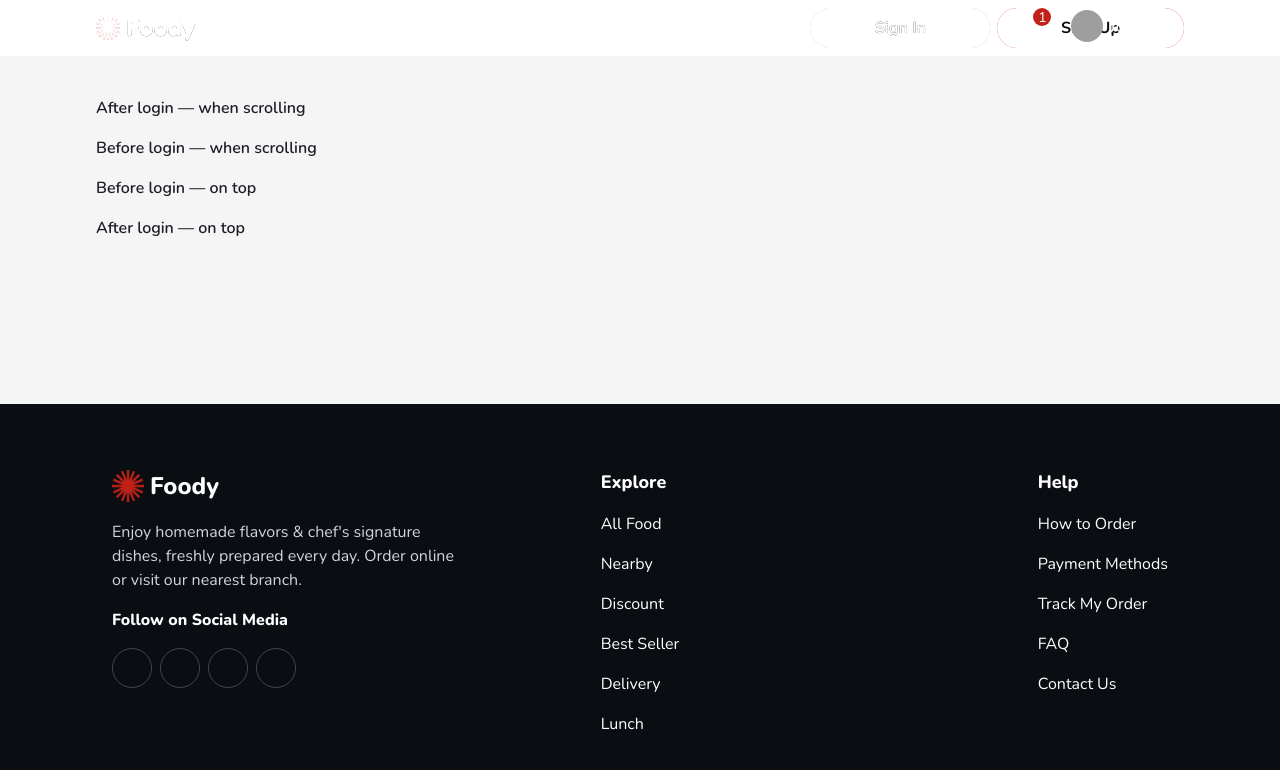
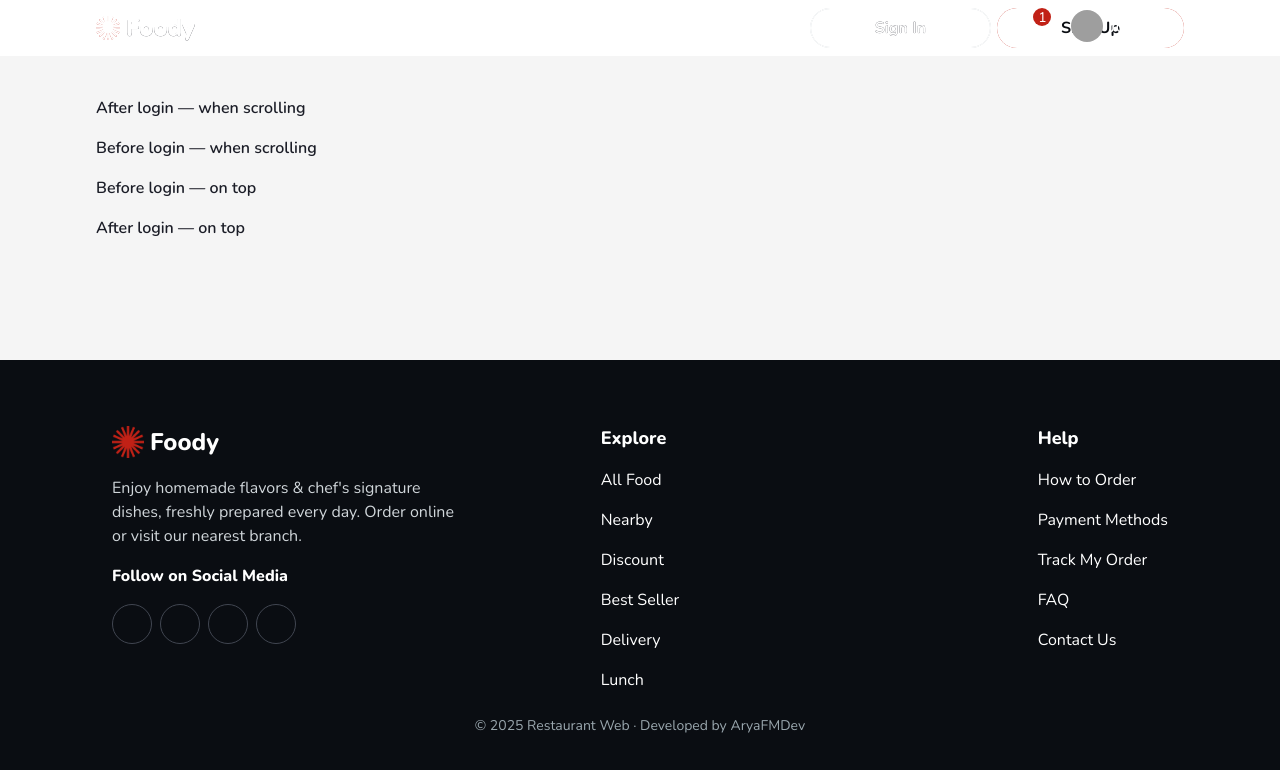
Before and after one commit to aryafmdev/foody-restaurant-app-react-typescript, a React (Vite) app: page /dev/header in a window 1280 px wide. Shown: the top 770 px of the page. Built offline with nearby package versions, Linux system fonts and the light colour scheme; no server answers; grey boxes are pictures that could not be loaded; some icons are missing.

Commit message:
update developer name on footer

```diff
--- a/src/components/Footer.tsx
+++ b/src/components/Footer.tsx
@@ -12,12 +12,16 @@ export default function Footer() {
       <Container className='py-2xl'>
         <div className='grid md:grid-cols-3 gap-y-2xl md:items-start'>
           <div className='space-y-2xl md:justify-self-start'>
-            <Link to='/' className='inline-flex items-center gap-sm' onClick={(e) => {
-              if (location.pathname === '/') {
-                e.preventDefault();
-                window.scrollTo({ top: 0, left: 0, behavior: 'smooth' });
-              }
-            }}>
+            <Link
+              to='/'
+              className='inline-flex items-center gap-sm'
+              onClick={(e) => {
+                if (location.pathname === '/') {
+                  e.preventDefault();
+                  window.scrollTo({ top: 0, left: 0, behavior: 'smooth' });
+                }
+              }}
+            >
               <span
                 aria-label='Foody logo'
                 className='inline-block h-8 w-8 bg-primary'
@@ -34,7 +38,9 @@ export default function Footer() {
                   } as CSSProperties
                 }
               />
-              <span className='font-extrabold text-white text-display-md'>Foody</span>
+              <span className='font-extrabold text-white text-display-md'>
+                Foody
+              </span>
             </Link>
             <p className='text-md text-neutral-300'>
               Enjoy homemade flavors & chef's signature dishes, freshly prepared
@@ -136,6 +142,9 @@ export default function Footer() {
             />
           </div>
         </div>
+        <div className='mt-2xl md:mt-4xl text-center text-neutral-400 text-sm'>
+          © 2025 Restaurant Web · Developed by AryaFMDev
+        </div>
       </Container>
     </footer>
   );
```
